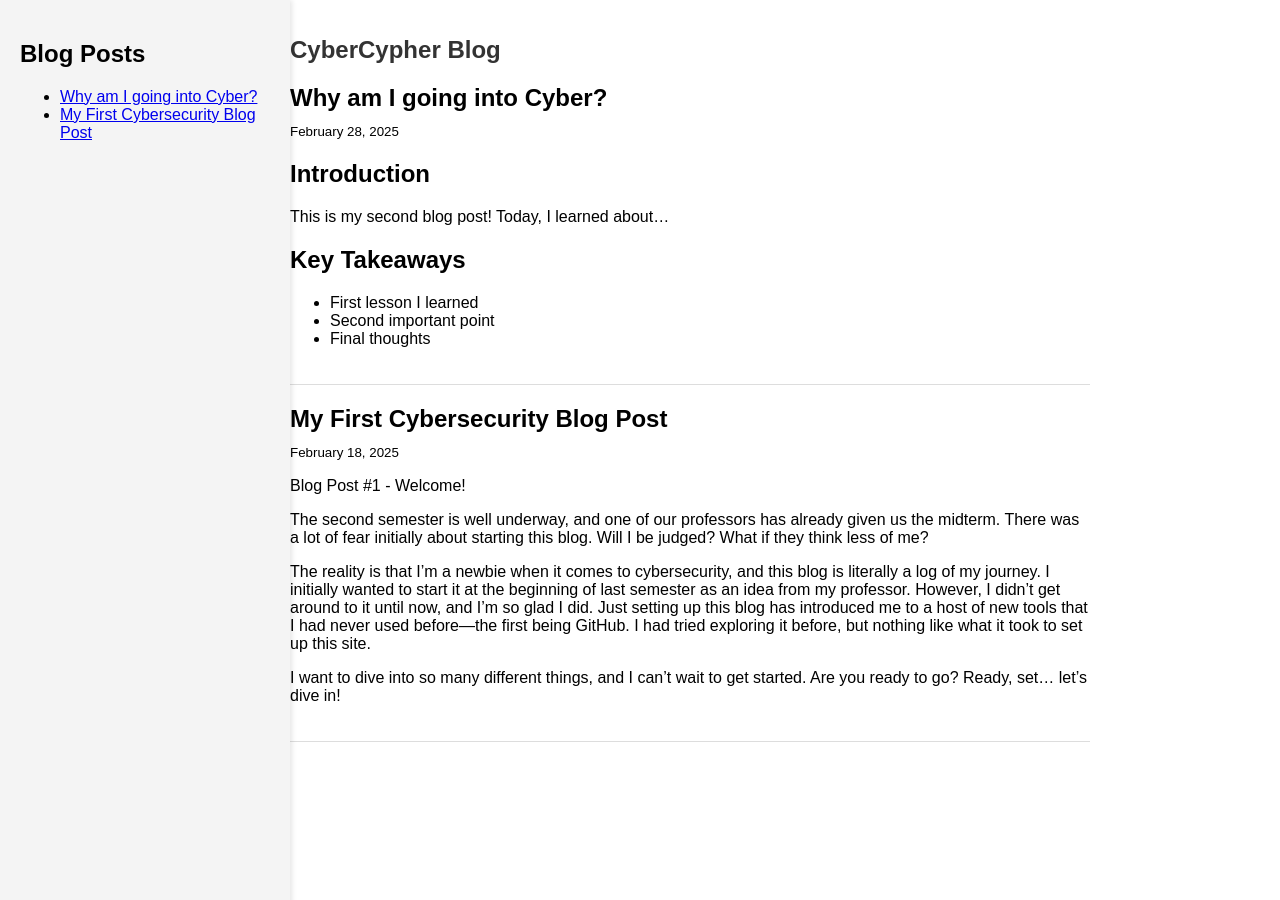
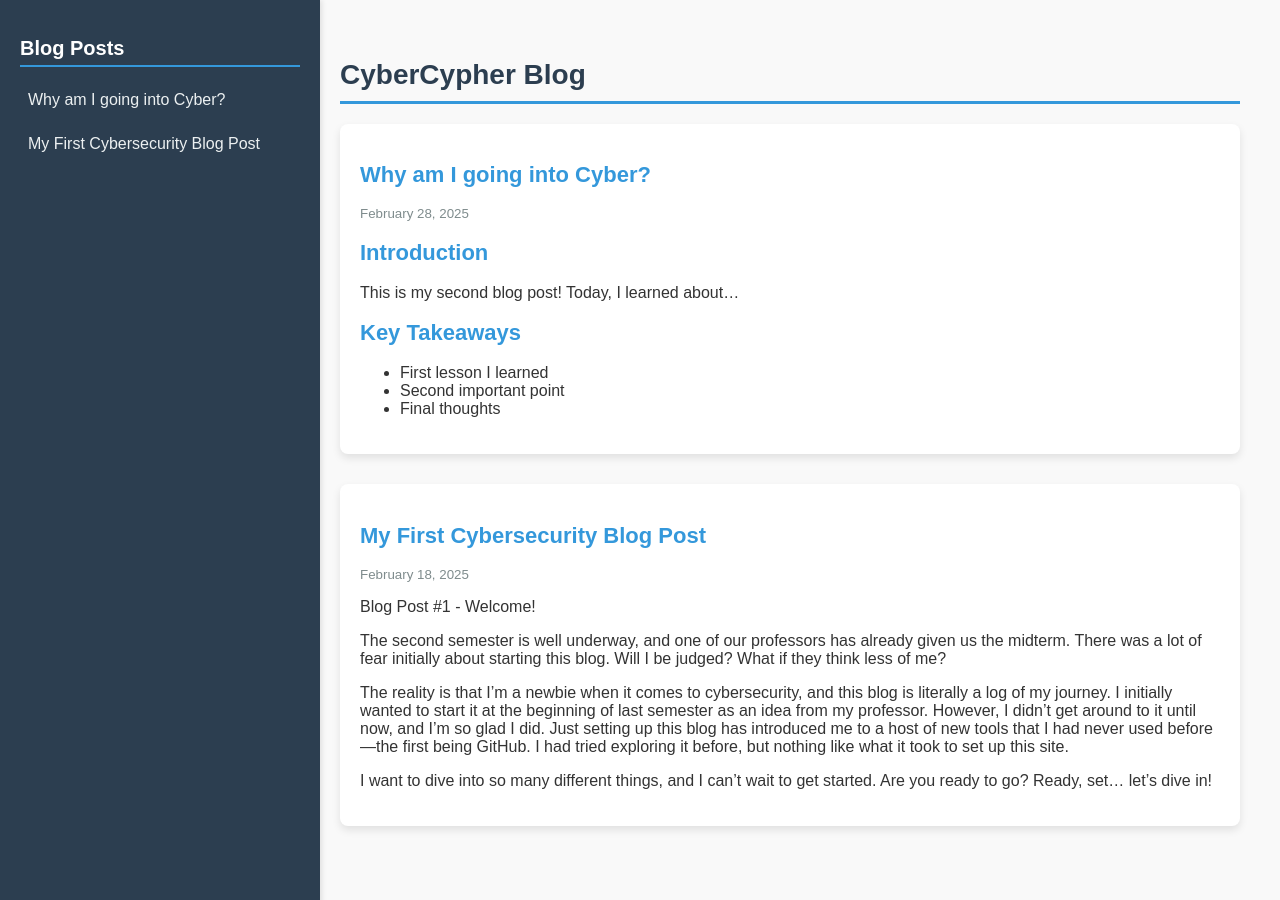
Before and after one commit to CyberCypher3/cyber-blog, a Jekyll site: the page built from blog.md, in a window 1280 px wide. Built offline with Jekyll 4.4.1, drawn with Linux system fonts in a browser that asks for light colours.

Commit message:
Improved blog design with sidebar and styling

```diff
--- a/_layouts/blog.html
+++ b/_layouts/blog.html
@@ -5,38 +5,80 @@
     <meta name="viewport" content="width=device-width, initial-scale=1.0">
     <title>{{ page.title }}</title>
     <style>
+        /* General Styling */
         body {
-            font-family: Arial, sans-serif;
-            display: flex;
+            font-family: 'Arial', sans-serif;
             margin: 0;
             padding: 0;
+            background-color: #f9f9f9;
+            color: #333;
+            display: flex;
         }
+
+        /* Sidebar */
         #sidebar {
-            width: 250px;
-            background-color: #f4f4f4;
+            width: 280px;
+            background-color: #2c3e50;
+            color: white;
             padding: 20px;
             height: 100vh;
             position: fixed;
             overflow-y: auto;
-            box-shadow: 2px 0 5px rgba(0,0,0,0.1);
+            box-shadow: 2px 0 5px rgba(0, 0, 0, 0.1);
         }
+        #sidebar h2 {
+            font-size: 20px;
+            margin-bottom: 15px;
+            border-bottom: 2px solid #3498db;
+            padding-bottom: 5px;
+        }
+        #sidebar ul {
+            list-style: none;
+            padding: 0;
+        }
+        #sidebar ul li {
+            margin: 10px 0;
+        }
+        #sidebar ul li a {
+            color: #ecf0f1;
+            text-decoration: none;
+            font-size: 16px;
+            display: block;
+            padding: 8px;
+            border-radius: 4px;
+        }
+        #sidebar ul li a:hover {
+            background-color: #3498db;
+        }
+
+        /* Content */
         #content {
-            margin-left: 270px;
-            padding: 20px;
-            max-width: 800px;
+            margin-left: 300px;
+            padding: 40px;
+            max-width: 900px;
         }
         h1 {
-            font-size: 24px;
-            color: #333;
-        }
-        .post-title {
-            font-weight: bold;
-            margin-bottom: 10px;
+            font-size: 28px;
+            color: #2c3e50;
+            border-bottom: 3px solid #3498db;
+            padding-bottom: 10px;
+            margin-bottom: 20px;
         }
         .post-content {
-            border-bottom: 1px solid #ddd;
-            padding-bottom: 20px;
-            margin-bottom: 20px;
+            background: white;
+            padding: 20px;
+            margin-bottom: 30px;
+            border-radius: 8px;
+            box-shadow: 0px 4px 8px rgba(0, 0, 0, 0.1);
+        }
+        .post-content h2 {
+            font-size: 22px;
+            color: #3498db;
+        }
+        .post-content small {
+            display: block;
+            color: #7f8c8d;
+            margin-bottom: 10px;
         }
     </style>
 </head>
@@ -57,7 +99,7 @@
         <h1>{{ page.title }}</h1>
         {% for post in site.posts %}
         <div class="post-content" id="{{ post.title | slugify }}">
-            <h2 class="post-title">{{ post.title }}</h2>
+            <h2>{{ post.title }}</h2>
             <small>{{ post.date | date: "%B %d, %Y" }}</small>
             <p>{{ post.content }}</p>
         </div>
```
